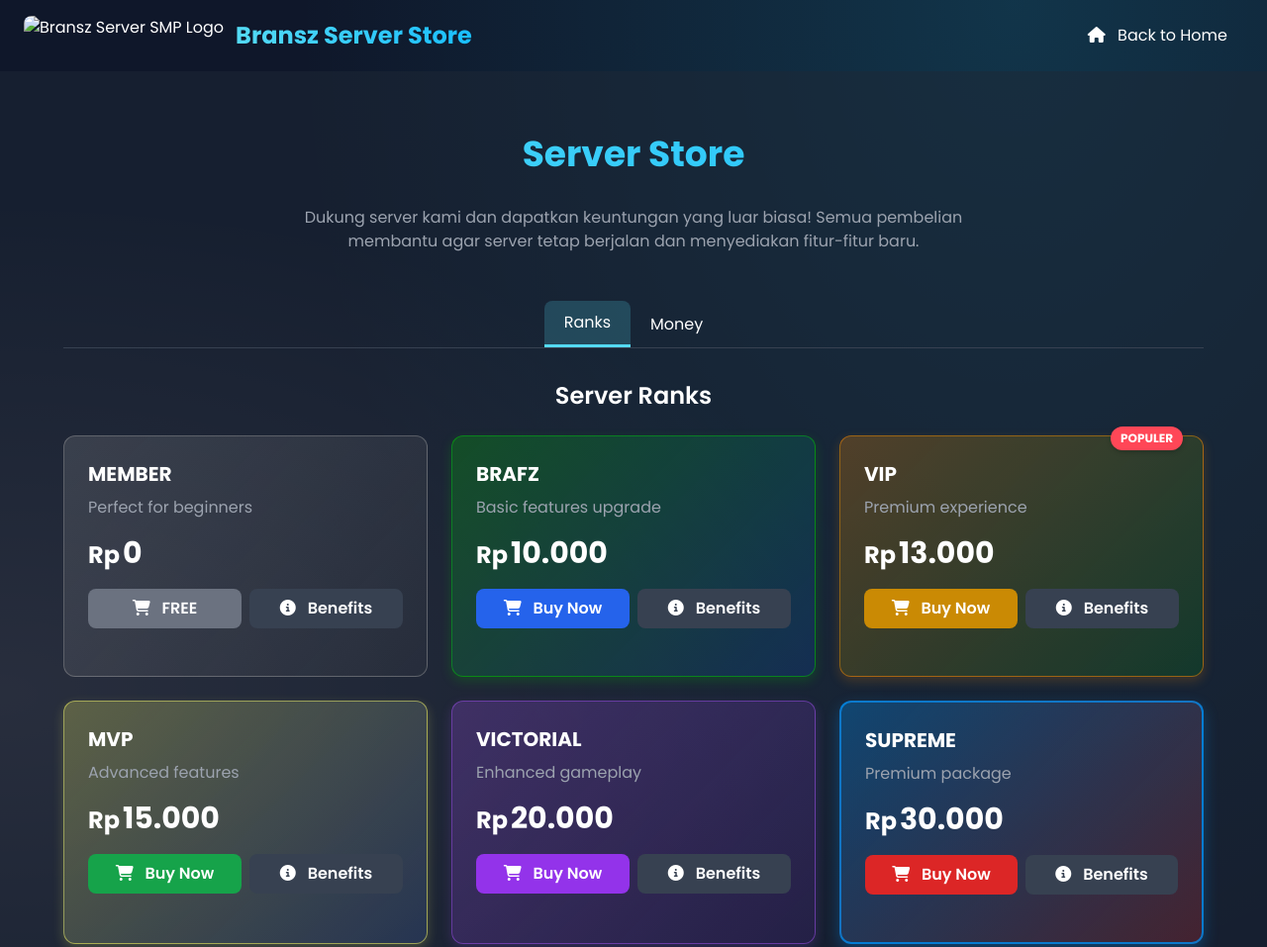
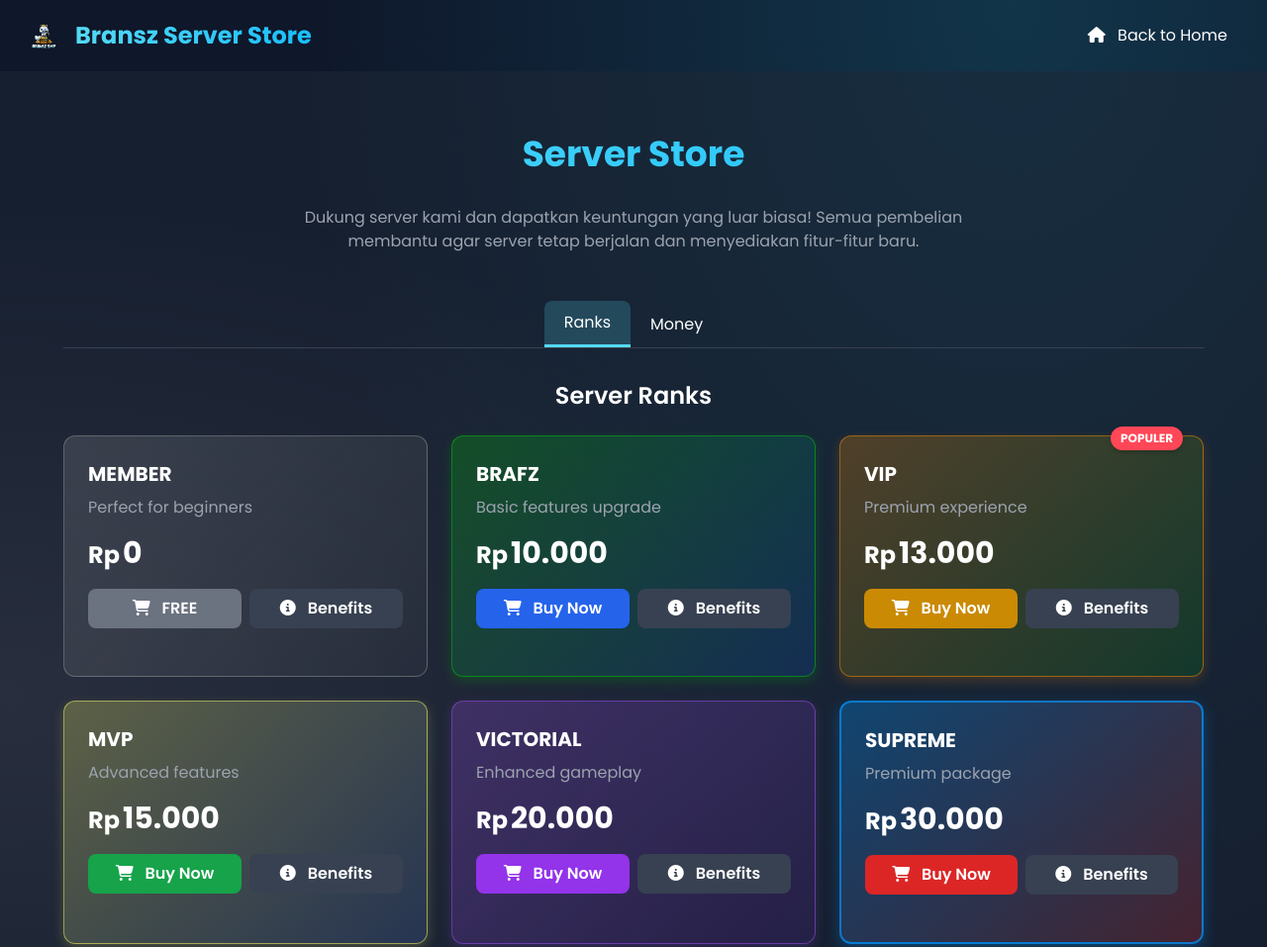
Before and after one commit to Justinmoon03/Web-2, a plain HTML site: page store.html in a window 1280 px wide. Shown: the top 957 px of the page at 99% size. Drawn offline with nearby package versions, Linux system fonts and the light colour scheme; a web font is replaced by a local one.

Commit message:
Update logo image source in store.html

```diff
--- a/store.html
+++ b/store.html
@@ -308,7 +308,7 @@
     <!-- Navigation -->
     <nav class="py-4 px-6 flex justify-between items-center">
         <div class="logo-container">
-            <img src="image/logo.jpg" alt="Bransz Server SMP Logo" class="logo-img">
+            <img src="logo.png" alt="Bransz SMP Logo" class="logo-img">
             <span class="text-2xl font-bold gradient-text">Bransz Server Store</span>
         </div>
         <div class="hidden md:flex space-x-2">
```
